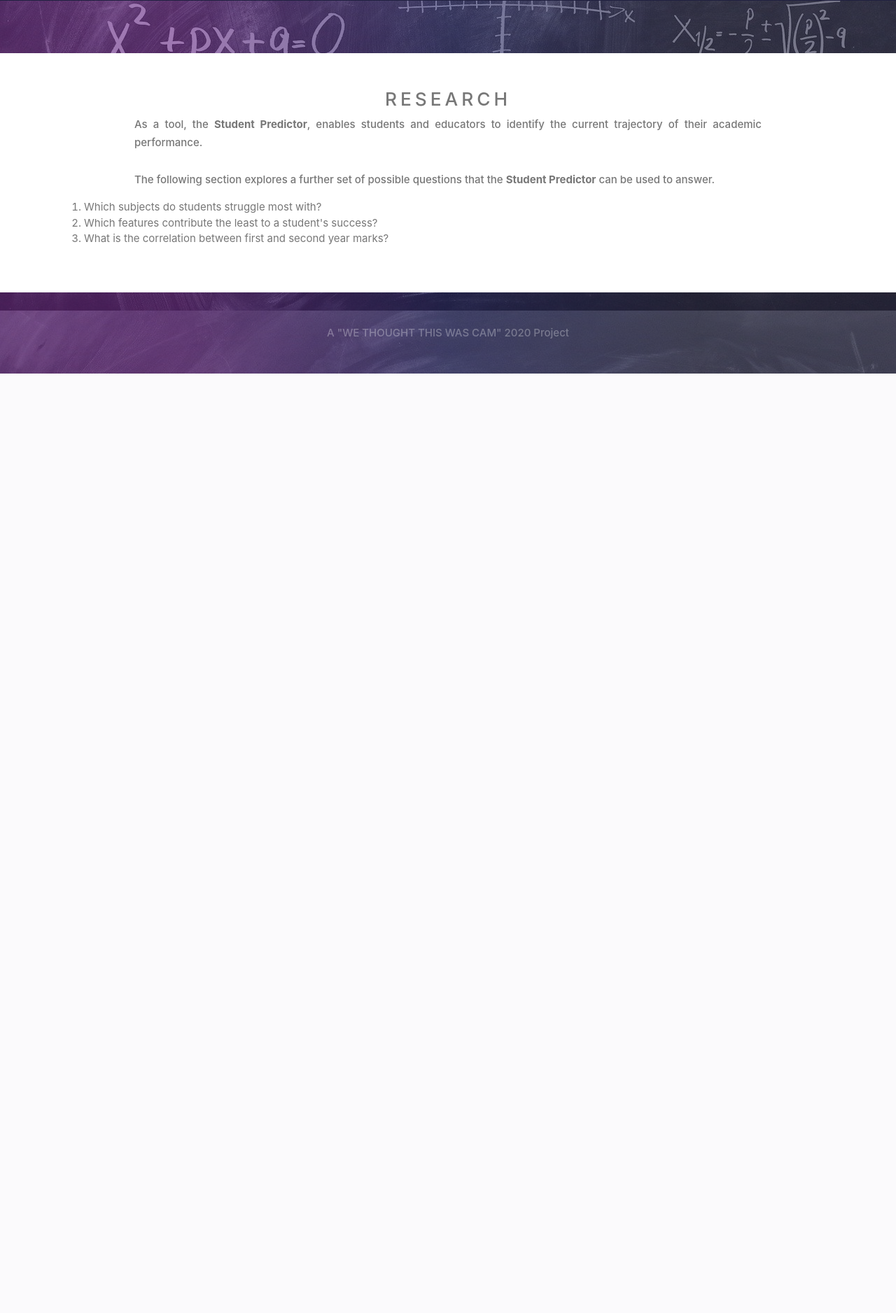
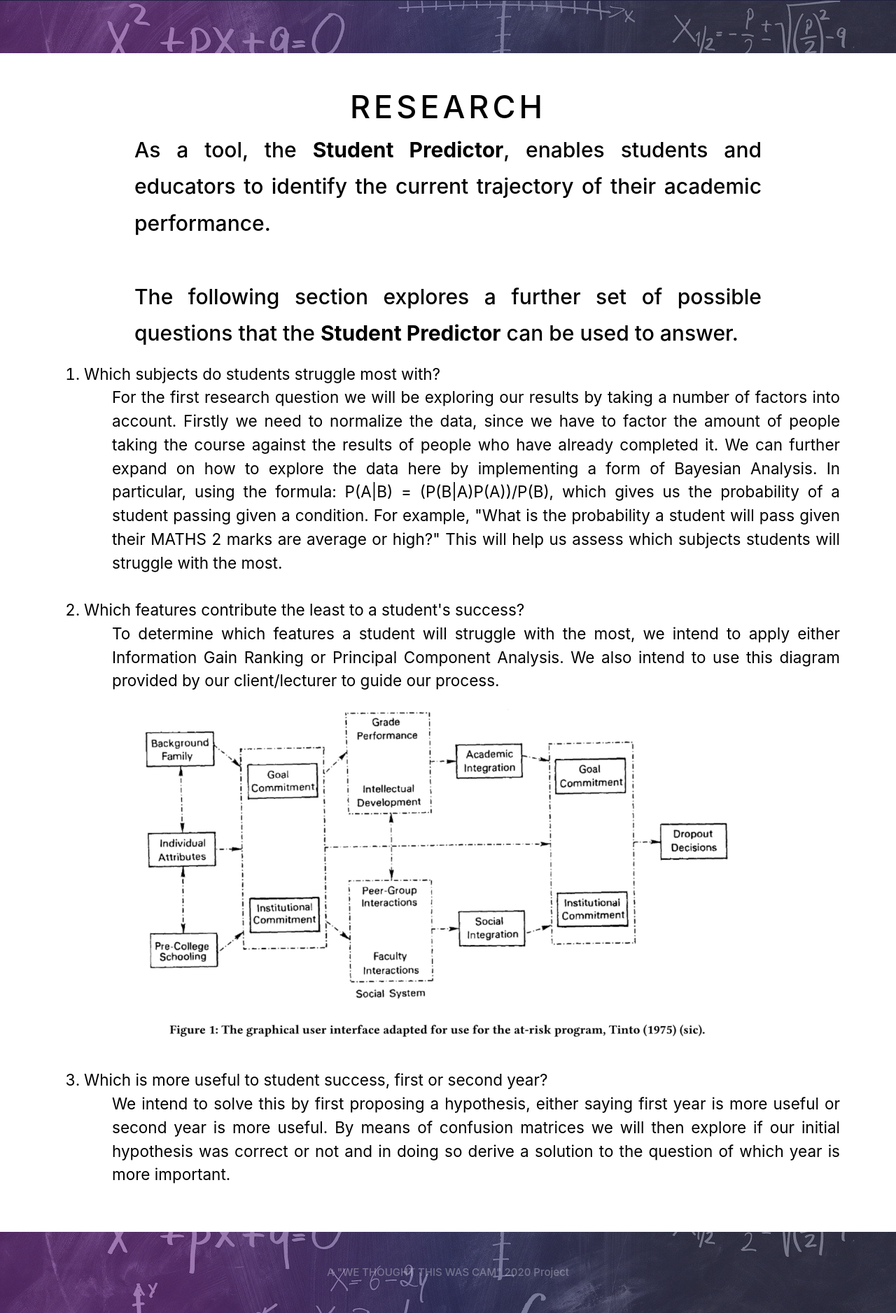
Before and after one commit to NicMuir/Software_Design_Project-2020, a Django app: template templates/student_predictor/Research.html in a window 1280 px wide. Shown: the part 409-2286 px from the top of the page at 70% size. Before the commit the page ends 943 px from the top, so only its background shows below. Run offline with Django 3.2, Linux system fonts and the light colour scheme; the template is opened without the code that fills it, so the values that code supplies are empty; some libraries are stand-ins or nearby versions.

Commit message:
Tweaked design of research section, added answers / methodology for each research question, altered third research as per client's request.

```diff
--- a/static/css/standard-site.css
+++ b/static/css/standard-site.css
@@ -131,6 +131,11 @@ p {
   clear: both;
 }
 
+.research-text{
+  font-size: 400px;
+  color: white;
+}
+
 /*media queries (mobile responsiveness)*/
 @media (min-width: 992px) {
   .intro .intro-img {
--- a/templates/student_predictor/Research.html
+++ b/templates/student_predictor/Research.html
@@ -17,9 +17,9 @@
     <!-------------------------------------------Navigation Section-------------------------------------->
     {% include "includes/navbar.html" %}
     <!--------------------------------------------Mid Section/Page Content-------------------------------------->
-    <div style = "color: #777;background-color:white;text-align:center;padding:50px 80px;text-align: justify;">
-    <h3 class = "text-center">Research</h3>
-        <p>As a tool, the <b>Student Predictor</b>, enables students and educators
+    <div style = "color:black;background-color:white;text-align:center;padding:50px 80px;text-align: justify;">
+    <h3 class = "text-center" style="font-size: 3em;">Research</h3>
+        <p style = "font-size: 2em;">As a tool, the <b>Student Predictor</b>, enables students and educators
             to identify the current trajectory of their academic performance.
 
             <br>
@@ -27,14 +27,39 @@
             The following section explores a further set of possible questions that the <b>Student Predictor</b>
             can be used to answer.
         </p>
-        <ol>
+        <ol style = "font-size: 1.5em;">
             <li>Which subjects do students struggle most with?
+                <ul>
+                    For the first research question we will be exploring our results by taking a number of factors into account.
+                    Firstly we need to normalize the data, since we have to factor the amount of people taking the course against the results of people who
+                    have already completed it.
+
+                    We can further expand on how to explore the data here by implementing a form of Bayesian Analysis. In particular, using the formula:
+                    P(A|B) = (P(B|A)P(A))/P(B),
+
+                    which gives us the probability of a student passing given a condition. For example, "What is the probability a student will pass
+                    given their MATHS 2 marks are average or high?" This will help us assess which subjects students will struggle with the most.
+                </ul>
             </li>
+            <br>
             <li>
                 Which features contribute the least to a student's success?
+                <ul>
+                    To determine which features a student will struggle with the most, we intend to apply either Information Gain Ranking or Principal
+                    Component Analysis.
+
+                    We also intend to use this diagram provided by our client/lecturer to guide our process.
+                    <div class = "container"><img style="max-width: 90%; height: auto;" src = "/static/img/researchimage.png"></div>
+                </ul>
             </li>
+            <br>
             <li>
-                What is the correlation between first and second year marks?
+                Which is more useful to student success, first or second year?
+                <ul>
+                    We intend to solve this by first proposing a hypothesis, either saying first year is more useful or second year is more useful.
+                    By means of confusion matrices we will then explore if our initial hypothesis was correct or not and in doing so derive a
+                    solution to the question of which year is more important.
+                </ul>
             </li>
         </ol>
     </div>
```
Also changed, not shown: static/img/researchimage.png (added).
